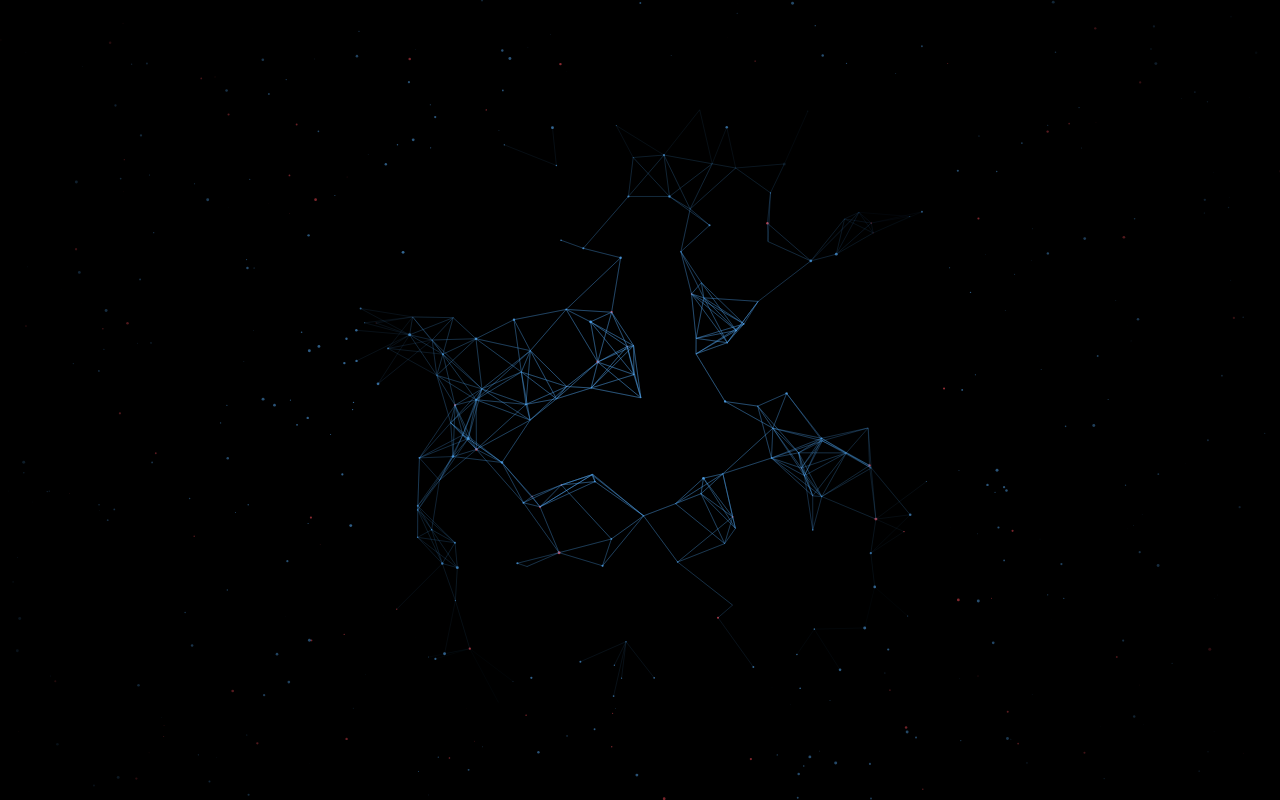
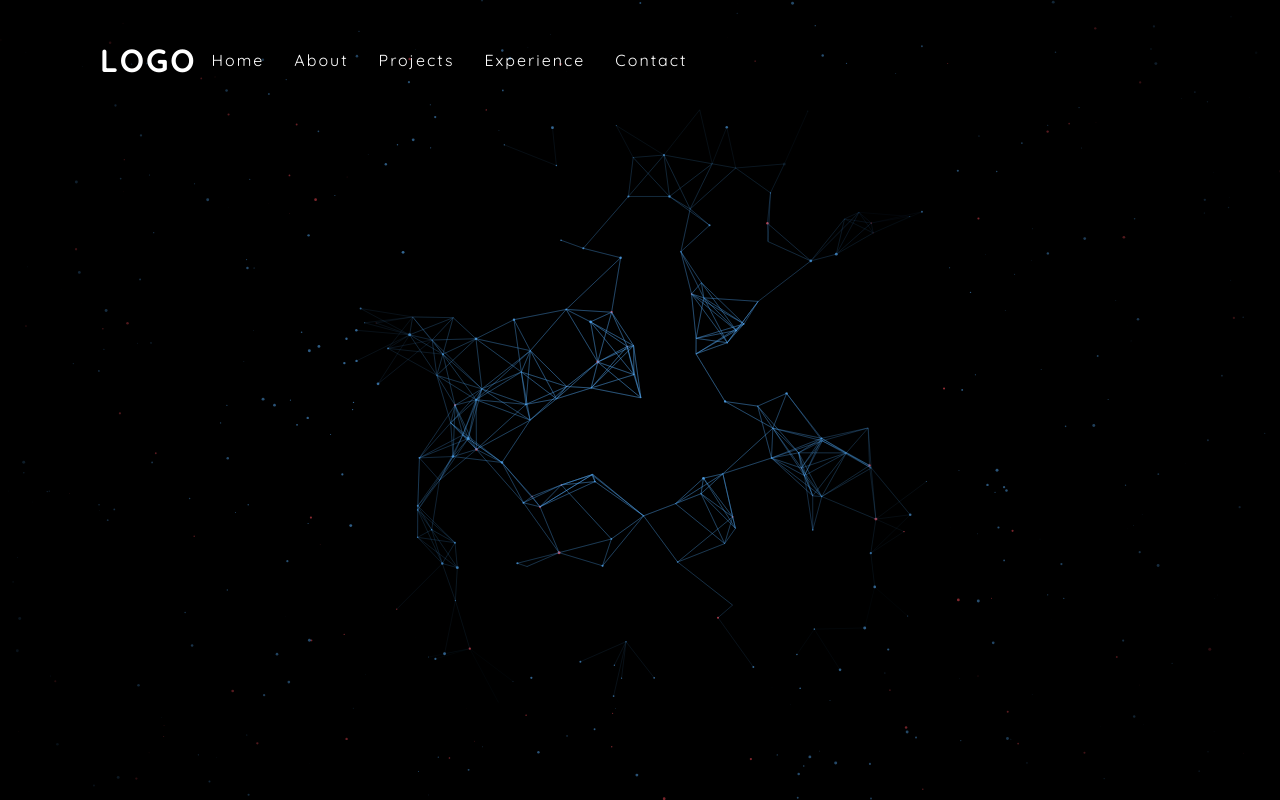
Before and after one commit to mcmahonjosh/reactPortfolioWebsite, a React (Create React App) app: page / in a window 1280 px wide. Built offline with nearby package versions, Linux system fonts and the light colour scheme; data requests are answered from the project's data file.

Commit message:
hopefully fixed some changes

```diff
--- a/src/AboutPage.js
+++ b/src/AboutPage.js
@@ -8,7 +8,7 @@ const AboutPage = () => {
 
 
     useEffect(() => {
-        if (counter == 1) {
+        if (counter != 0) {
             canvasDots(); //counter fixed studid glitch caused by calling canvasDots() twice
         }
         counter++;
@@ -16,8 +16,8 @@ const AboutPage = () => {
 
 
     return (
-    <div class="canvas">
-        <canvas class="connecting-dots"></canvas>
+    <div className="canvas">
+        <canvas className="connecting-dots"></canvas>
       </div>
     );
 }
--- a/src/App.js
+++ b/src/App.js
@@ -5,24 +5,26 @@ import Create from './Create';
 import BlogDetails from './BlogDetails';
 import AboutPage from './AboutPage';
 
-
+//honestly don't understand why the nabnar is in the about home page but it just is
 
 function App() {
 
 
+
   return (
-    <Router>
-      <div class = "container">
+    <Router basename="/reactPortfolioWebsite">
+      <div className = "container">
         <div className="App">
 
 
           <div className="content">
             <Switch>
               <Route exact path="/">
-              <div class= "slides slide1">
+              <div className= "slides slide1">
+                <Navbar />
                 <AboutPage />
               </div>
-              <div class= "slides slide2">
+              <div className= "slides slide2">
                 <Home />
               </div>
               </Route>
--- a/src/Navbar.js
+++ b/src/Navbar.js
@@ -1,17 +1,38 @@
-import { Link } from "react-router-dom/cjs/react-router-dom.min";
+import React, { useEffect, useState  } from "react";
+import { Link } from "react-router-dom";
 
 const Navbar = () => {
+
+    const [small, setSmall] = useState(false);
+
+    useEffect(() => {
+        if (typeof window !== "undefined") {
+            const options = { passive: true }; // options must match add/remove event
+            const scroll = (event) => {
+            const { scrollY } = window;
+            console.log( 'scrollY', scrollY)
+         };
+          window.addEventListener("wheel", () => { //sometimes you have to listen for wheel and not scroll
+            console.log(window.scrollY);
+            setSmall(window.scrollY > 0);
+          }, true);
+        }
+      }, []);
+
+
     return (
         <nav className="navbar">
-            <h1>Joshua McMahon Website</h1>
-            <div className="links">
-                <Link to="/">Home</Link>
-                <Link to="/create" style={{
-                    color: "white",
-                    backgroundColor: '451aa9',
-                    borderRadius: '8px'
-                }}>New Page</Link>
-            </div>
+             <header className={`"" ${small ? "sticky" : ""}`}>
+                <a href="#" className="logo">Logo</a>
+                <ul>
+                    <li><a href="#">Home</a></li>
+                    <li><a href="#">About</a></li>
+                    <li><a href="#">Projects</a></li>
+                    <li><a href="#">Experience</a></li>
+                    <li><a href="#">Contact</a></li>
+                </ul>
+            </header>
+            <section className="banner"></section>
         </nav>
     );
 }
--- a/src/animation.js
+++ b/src/animation.js
@@ -37,7 +37,7 @@ const canvasDots = function () {
     } else if (windowSize > 1300) {
       dots = {
         nb: 575,
-        distance: 55,
+        distance: 56,
         d_radius: 250,
         array: [],
       };
--- a/src/index.css
+++ b/src/index.css
@@ -8,28 +8,63 @@
   color: #333;
 }
 .navbar {
-  padding: 20px;
+  background: #000;
+  min-height: 200vh;
+}
+header {
+  position: fixed;
+  top: 0;
+  left: 0;
+  width: 100;
   display: flex;
+  justify-content: space-between;
   align-items: center;
-  max-width: 600px;
-  margin: 0 auto;
-  border-bottom: 1px solid #f2f2f2;
+  transition: 0.6s;
+  padding: 40px 100px;
+  z-index: 100000;
+
 }
-.navbar h1 {
-  color: #f2f2f2;
-  font-family: 'Times New Roman', serif;
+
+header .logo {
+  position: relative;
+  font-weight: 700;
+  color: #fff;
+  text-decoration: none;
+  font-size: 2em;
+  text-transform: uppercase;
+  letter-spacing: 2px;
+  transition: 0.6s;
 }
-.navbar .links {
-  margin-left: auto;
+
+header ul {
+  position: relative;
+  display: flex;
+  justify-content: center;
+  align-items: center;
 }
-.navbar a {
-  margin-left: 16px;
+
+header ul li {
+  position: relative;
+  list-style: none;
+
+}
+
+header ul li a {
+  position: relative;
+  margin: 0 15px;
   text-decoration: none;
-  padding: 6px;
+  color: #fff;
+  letter-spacing: 2px;
+  font-weight: 500px;
+  transition: 0.6s;
 }
-.navbar a:hover {
-  color: #451aa9;
+
+header.sticky
+{
+  padding: 5px 100px;
+  background: #fff;
 }
+
 .content {
   margin: 0px auto;
   padding: 0px;
@@ -97,7 +132,7 @@ div {
   /*gap: 50px; */
   color: #fff;
   scroll-snap-align: start;
-  position: relative
+  position: relative;
 
 }
 
--- a/src/main.scss
+++ b/src/main.scss
@@ -17,7 +17,7 @@
     height: 100vh;
 
     background-color: black;
-    overflow: hidden;
+
   }
 
   .connecting-dots {
```
